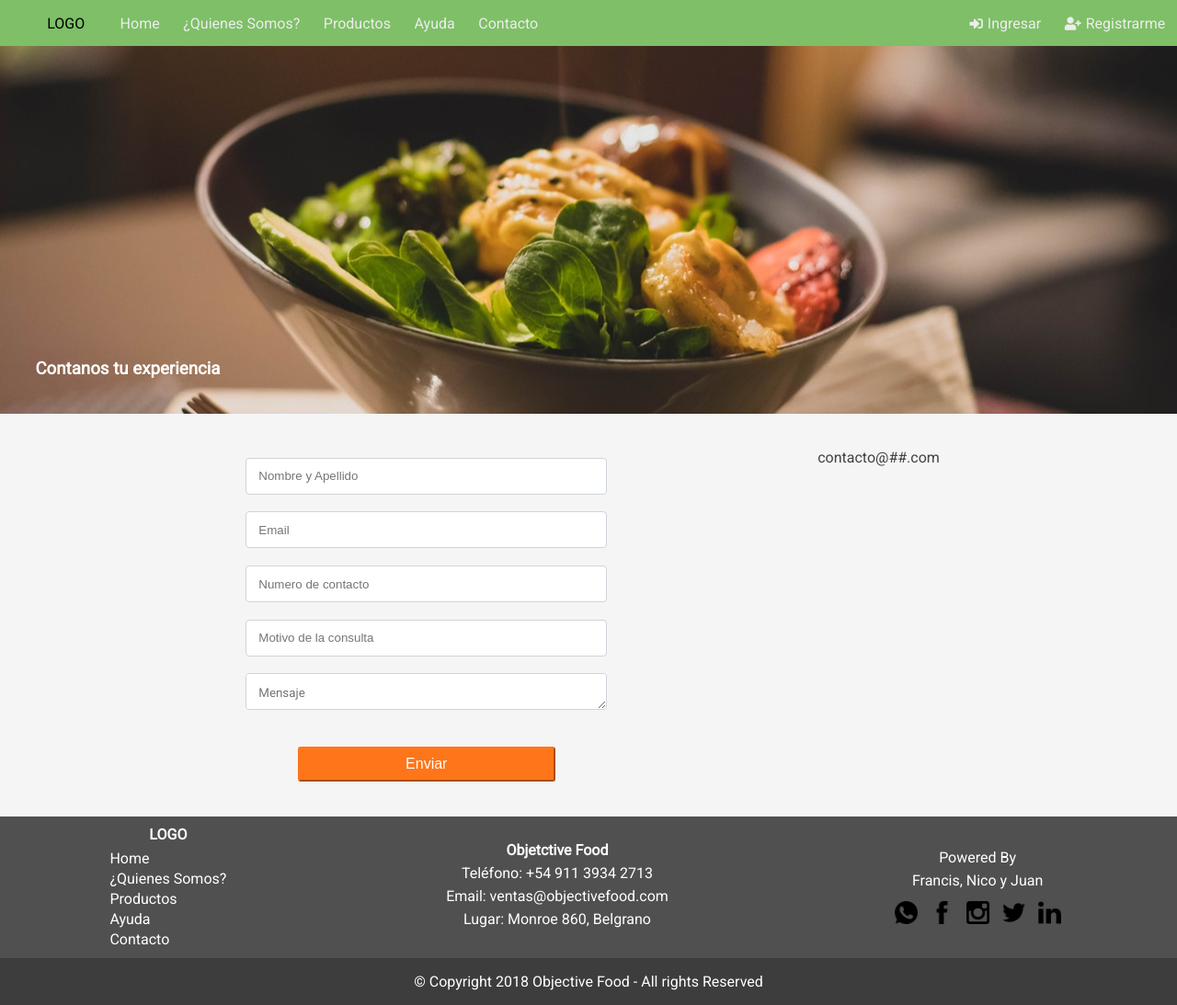
After one commit to nicomosi/dh-proyecto-final, a PHP site: page /contacto.php in a window 1280 px wide. The commit adds this page. Shown: the whole page at 92% size. Run offline with PHP 8.4, Linux system fonts and the light colour scheme; some libraries are stand-ins or nearby versions.

Commit message:
Pag contacto, modificaciones login y registro

```diff
--- a/_header.php
+++ b/_header.php
@@ -7,7 +7,7 @@
         <li><a href="">¿Quienes Somos?</a></li>
         <li><a href="">Productos</a></li>
         <li><a href="faq.php">Ayuda</a></li>
-        <li><a href="">Contacto</a></li>
+        <li><a href="contacto.php">Contacto</a></li>
       </ul>
       <ul class="nav-secundario"><!--El nav secundario es el de los botones de ingreso y registro -->
         <li><a href="login.php"><i class="fas fa-sign-in-alt"></i>Ingresar</a></li>
--- /dev/null
+++ b/contacto.php
@@ -0,0 +1,48 @@
+<?php require_once('_head.php'); ?>
+<title>Registro</title>
+  </head>
+<?php
+//convoca al header
+require_once('_header.php');
+?>
+
+<body>
+    <main>
+
+
+            <section class="contact-header">
+
+                <h3>Contanos tu experiencia</h3>
+
+            </section>
+            <section class="contact-container">
+                <article >
+                    <form action="" class="contact-form">
+
+                            <input type="text" id="name" class="form-input" placeholder="Nombre y Apellido" require>
+
+                            <input type="email" id="email" class="form-input" placeholder="Email" require>
+
+                            <input type="number" id="telefono" class="form-input" placeholder="Numero de contacto">
+
+                            <input type="text" id="motivo" class="form-input" placeholder="Motivo de la consulta">
+
+
+                            <textarea rows="4" cols="50" id="mensaje" class="form-input" placeholder="Mensaje"></textarea>
+
+                        </div>
+                        <button class="form-row form-button" type="submit" name="send-contact">Enviar</button>
+                    </form>
+                </article>
+                <article class="contact-info">
+                    <p>contacto@##.com</p>
+                </article>
+            </section>
+
+</main>
+</body>
+
+
+<?php
+//convoca al footer
+require_once('_footer.php');
--- a/css/estilos-francis.css
+++ b/css/estilos-francis.css
@@ -140,8 +146,49 @@
 .politics input{
   margin-right: 0.8em;
 }
+/*
 
-/* RESPONSIVE */
+//////////// STYLE DE CONTACTO //////////
+
+*/
+.contact{
+
+}
+.contact-header{
+  background-image: url(../img/registro3.jpeg);
+  background-size: cover;
+  background-position: center;
+  display: flex;
+  flex-direction: column;
+  justify-content: flex-end;
+  height: 50vh;
+}
+.contact-header h3{
+  margin: 3%;
+  color: white;
+}
+.contact-container{
+  display: flex;
+  flex-direction: row;
+  justify-content: space-evenly;
+  margin: 3%;
+}
+.contact-form{
+  display: flex;
+  flex-direction: column;
+}
+.contact-form .form-input{
+  margin: 0.7em;
+}
+textarea#mensaje {
+  font-family: inherit;
+}
+
+/*
+
+//////////// RESPONSIVE //////////
+
+*/
 @media (max-width: 620px){
   .login{
       float: none;
--- a/registro.php
+++ b/registro.php
@@ -9,6 +9,7 @@ require_once('_header.php');
         <section class="back-blur">
                 <article class="signin container">
                 <h3>Crea una cuenta</h3>
+                <p>Continuar con:</p>
                 <div class="login-extern">
                   <a href=""><img src="img/fb-icon.png" alt="Facebook"></a>
                   <a href=""><img src="img/go-icon.png" alt="Google"></a>
```
Also changed, not shown: other parts of css/estilos-francis.css (+21 -10 lines), login.php (+6 -2 lines), img/registro.jpg (added), img/registro1.jpg (added), img/registro2.jpeg (deleted), img/registro3.jpeg (added).
